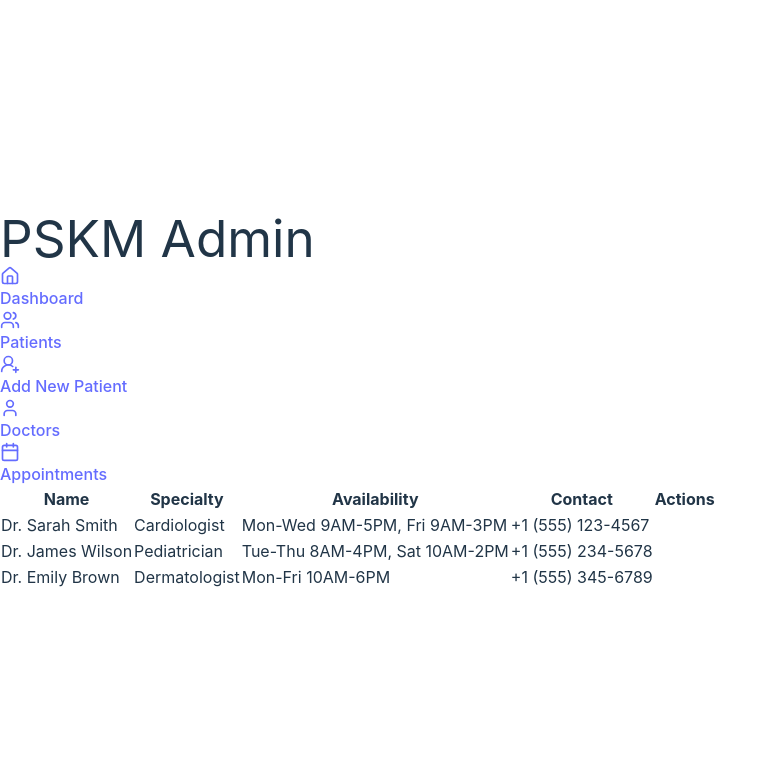
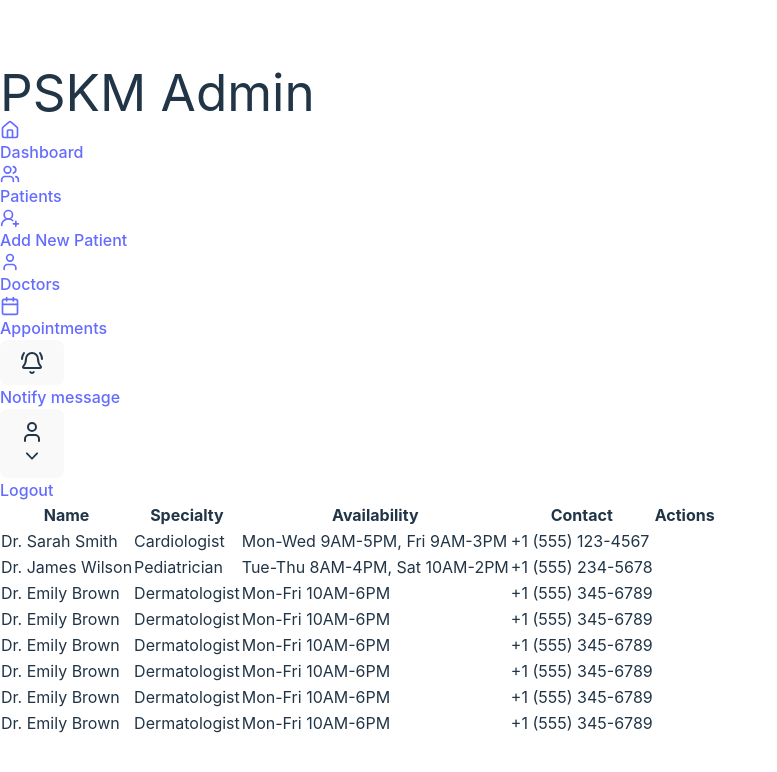
Before and after one commit to hewhounknown/react_pskm, a React (Vite) app: page /doctors in a window 1280 px wide. Shown: the top 772 px of the page, without its empty margins (0-777 px from the left). Built offline with nearby package versions, Linux system fonts and the light colour scheme.

Commit message:
[added] topbar

```diff
--- a/src/App.tsx
+++ b/src/App.tsx
@@ -1,6 +1,7 @@
 import React from "react";
 import { BrowserRouter as Router, Routes, Route } from 'react-router-dom';
 import { Sidebar } from "./components/Sidebar";
+import { TopBar } from "./components/TopBar";
 import { Dashboard } from "./pages/Dashboard";
 import { Patients } from "./pages/Patients";
 import { PatientForm } from "./components/forms/PatientForm";
@@ -14,8 +15,10 @@ const App: React.FC = () => {
     <Router>
         <div className="flex w-screen h-screen overflow-hidden">
             <Sidebar/>
-            <main className="flex-1 bg-gray-100 overflow-y-auto">
-
+            <main className="flex-1 bg-gray-100 overflow-y-auto relative">
+                <div>
+                    < TopBar />
+                </div>
               <Routes>
                 <Route path="/" element={<Dashboard />} />
                 <Route path="/patients" element={<Patients />} />
--- a/src/components/Sidebar.tsx
+++ b/src/components/Sidebar.tsx
@@ -22,7 +22,7 @@ export const Sidebar: React.FC = () =>{
 
     return (
         <div className='bg-slate-800 shadow-md h-screen w-24 md:w-64 transition-all'>
-            <div className="p-4 text-center border-b">
+            <div className="p-4 text-center">
                 <h1 className="text-2xl font-bold text-teal-300 md:block hidden">PSKM Admin</h1>
             </div>
             <nav className='p-4'>
--- /dev/null
+++ b/src/components/TopBar.tsx
@@ -0,0 +1,72 @@
+import React from "react";
+import {User, BellRing} from 'lucide-react'
+
+
+export const TopBar: React.FC = () => {
+    return (
+        <nav className="bg-white dark:bg-gray-900 w-full z-10 top-0
+        border-b border-gray-200 dark:border-gray-600 drop-shadow-lg">
+            <div className="max-w-screen-xl flex flex-wrap items-center justify-end p-4">
+                <div className="relative ms-2 group">
+                    <button
+                        className="flex items-center px-6 pb-2 pt-2.5 text-black/60 transition duration-200 hover:text-black/80 focus:text-black/80 active:text-black/80 dark:text-white/60 dark:hover:text-white/80 dark:focus:text-white/80 dark:active:text-white/80 lg:px-2"
+                        id="dropdownMenuButton2"
+                        aria-expanded="false"
+                    >
+                        <BellRing/>
+                    </button>
+                    <ul
+                        className="absolute z-[1000] hidden float-left m-0 min-w-max list-none overflow-hidden rounded-lg border-none bg-white bg-clip-padding text-left text-base shadow-lg dark:bg-surface-dark group-focus:block group-hover:block"
+                        aria-labelledby="dropdownMenuButton1"
+                    >
+                        <li>
+                        <a
+                            className="block w-full whitespace-nowrap px-4 py-2 text-sm font-normal text-neutral-700 hover:bg-zinc-200/60 focus:bg-zinc-200/60 focus:outline-none active:bg-zinc-200/60 active:no-underline dark:bg-surface-dark dark:text-white dark:hover:bg-neutral-800/25 dark:focus:bg-neutral-800/25 dark:active:bg-neutral-800/25"
+                            href="#"
+                        >
+                            Notify message
+                        </a>
+                        </li>
+                    </ul>
+                </div>
+                <div className="relative ms-2 group">
+                    <button
+                        className="flex items-center px-6 pb-2 pt-2.5 text-black/60 transition duration-200 hover:text-black/80 focus:text-black/80 active:text-black/80 dark:text-white/60 dark:hover:text-white/80 dark:focus:text-white/80 dark:active:text-white/80 lg:px-2"
+                        id="dropdownMenuButton4"
+                        aria-expanded="false"
+                    >
+                        <User/>
+                        <span className="ms-2">
+                            <svg
+                                xmlns="http://www.w3.org/2000/svg"
+                                viewBox="0 0 20 20"
+                                fill="currentColor"
+                                className="w-5 h-5 transform transition-transform group-hover:rotate-180 group-focus:rotate-180"
+                            >
+                                <path
+                                fill-rule="evenodd"
+                                d="M5.23 7.21a.75.75 0 011.06.02L10 11.168l3.71-3.938a.75.75 0 111.08 1.04l-4.25 4.5a.75.75 0 01-1.08 0l-4.25-4.5a.75.75 0 01.02-1.06z"
+                                clip-rule="evenodd"
+                                />
+                            </svg>
+                        </span>
+                    </button>
+                    <ul
+                        className="absolute z-[1000] hidden float-left m-0 min-w-max list-none overflow-hidden rounded-lg border-none bg-white bg-clip-padding text-left text-base shadow-lg dark:bg-surface-dark group-focus:block group-hover:block"
+                        aria-labelledby="dropdownMenuButton3"
+                    >
+                        <li>
+                        <a
+                            className="block w-full whitespace-nowrap px-4 py-2 text-sm font-normal text-neutral-700 hover:bg-zinc-200/60 focus:bg-zinc-200/60 focus:outline-none active:bg-zinc-200/60 active:no-underline dark:bg-surface-dark dark:text-white dark:hover:bg-neutral-800/25 dark:focus:bg-neutral-800/25 dark:active:bg-neutral-800/25"
+                            href="#"
+                        >
+                            Logout
+                        </a>
+                        </li>
+                    </ul>
+                </div>
+            </div>
+        </nav>
+
+    )
+}
--- a/src/data/doctors.ts
+++ b/src/data/doctors.ts
@@ -19,5 +19,40 @@ export const DoctorData = [
         specialty: "Dermatologist",
         availability: ["Mon-Fri 10AM-6PM"],
         contact: "+1 (555) 345-6789",
+      },
+      {
+        id: "3",
+        name: "Dr. Emily Brown",
+        specialty: "Dermatologist",
+        availability: ["Mon-Fri 10AM-6PM"],
+        contact: "+1 (555) 345-6789",
+      },
+      {
+        id: "3",
+        name: "Dr. Emily Brown",
+        specialty: "Dermatologist",
+        availability: ["Mon-Fri 10AM-6PM"],
+        contact: "+1 (555) 345-6789",
+      },
+      {
+        id: "3",
+        name: "Dr. Emily Brown",
+        specialty: "Dermatologist",
+        availability: ["Mon-Fri 10AM-6PM"],
+        contact: "+1 (555) 345-6789",
+      },
+      {
+        id: "3",
+        name: "Dr. Emily Brown",
+        specialty: "Dermatologist",
+        availability: ["Mon-Fri 10AM-6PM"],
+        contact: "+1 (555) 345-6789",
+      },
+      {
+        id: "3",
+        name: "Dr. Emily Brown",
+        specialty: "Dermatologist",
+        availability: ["Mon-Fri 10AM-6PM"],
+        contact: "+1 (555) 345-6789",
       }
 ]
```
